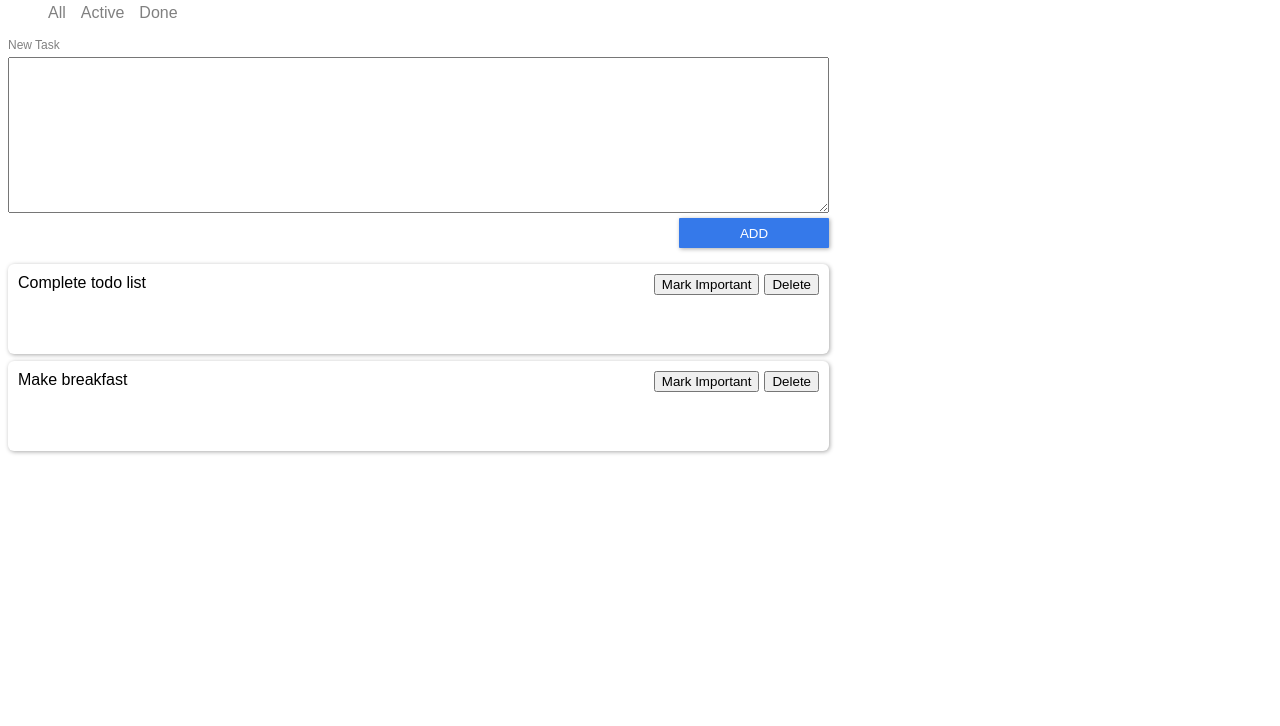
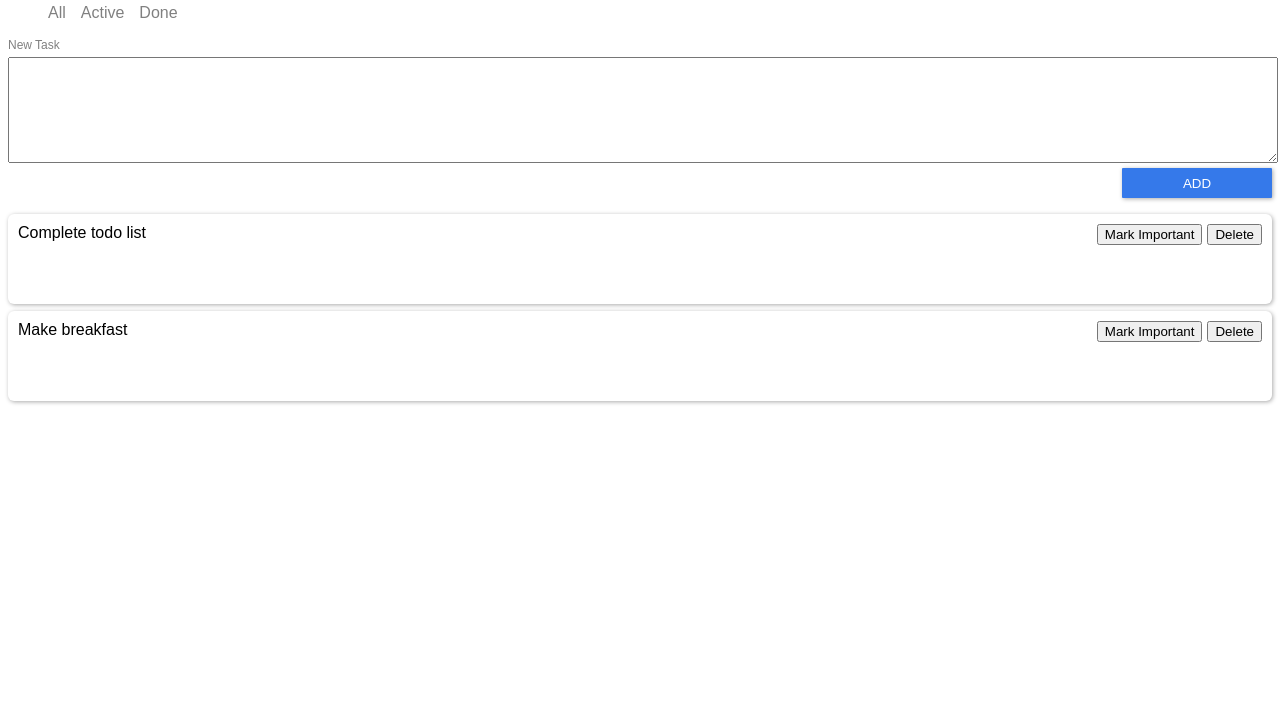
Before and after one commit to OKkeyO/SummerPractice2026_ToDoList, a website: page index.html in a window 1280 px wide. Shown: the part 74-800 px from the top of the page. Drawn offline with Linux system fonts and the light colour scheme; no server answers.

Commit message:
Fix textarea in adding new task field

```diff
--- a/index.html
+++ b/index.html
@@ -33,7 +33,7 @@
         <div class="new_task">
             <form class="add_new_task" action="/addTask">
                 <label class="new_task_label" for="newTask">New Task</label>
-                <textarea id="newTask" cols="100" rows="10"></textarea>
+                <textarea id="newTask"></textarea>
                 <input class="add_new_task_input" type="submit" value="ADD"/>
             </form>
         </div>
--- a/style.css
+++ b/style.css
@@ -7,6 +7,9 @@
  display: flex;
 }
 
+.container {
+    flex: 1;
+}
 
 header {
     display: flex;
@@ -64,6 +67,11 @@
     font-size: 12px;
     color: grey;
 }
+textarea {
+    display: flex;
+    width: 100%;
+    height: 100px;
+}
 .add_new_task_input {
     height: 30px;
     width: 150px;
```
